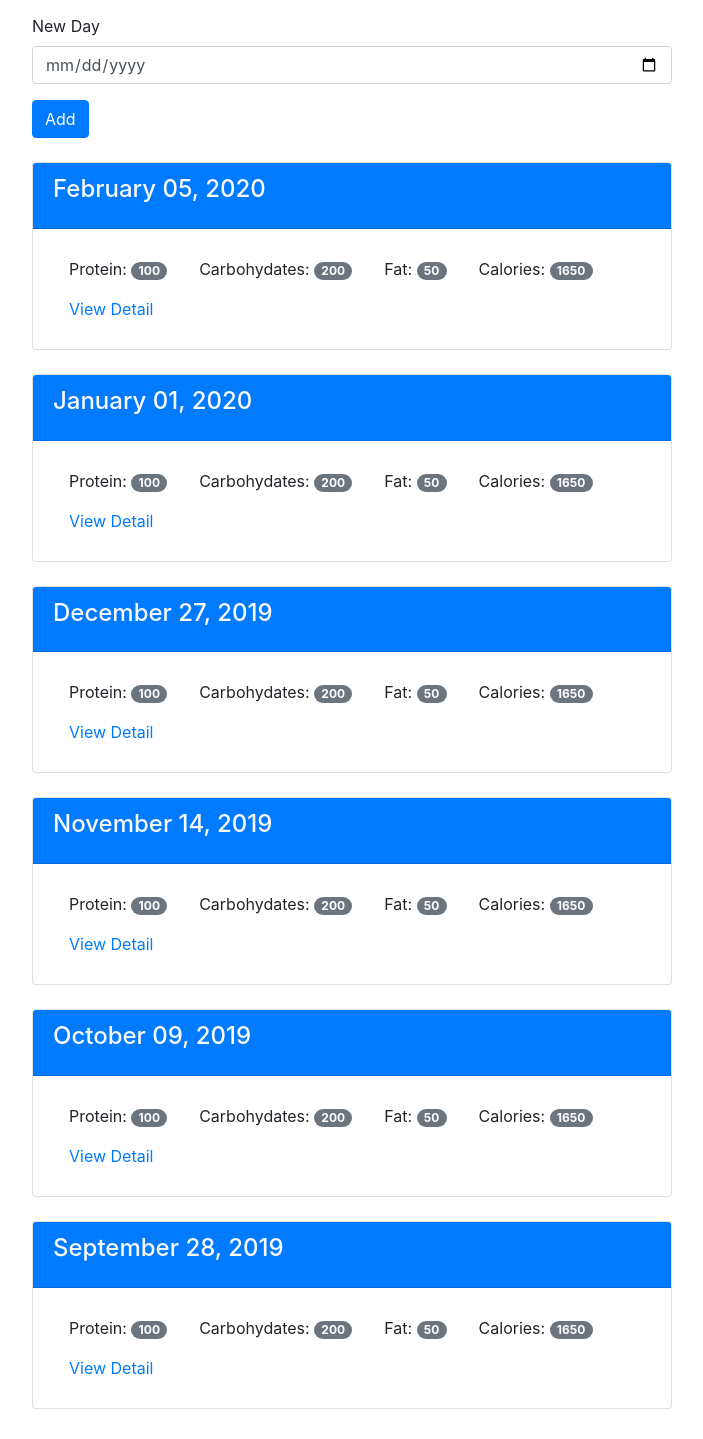
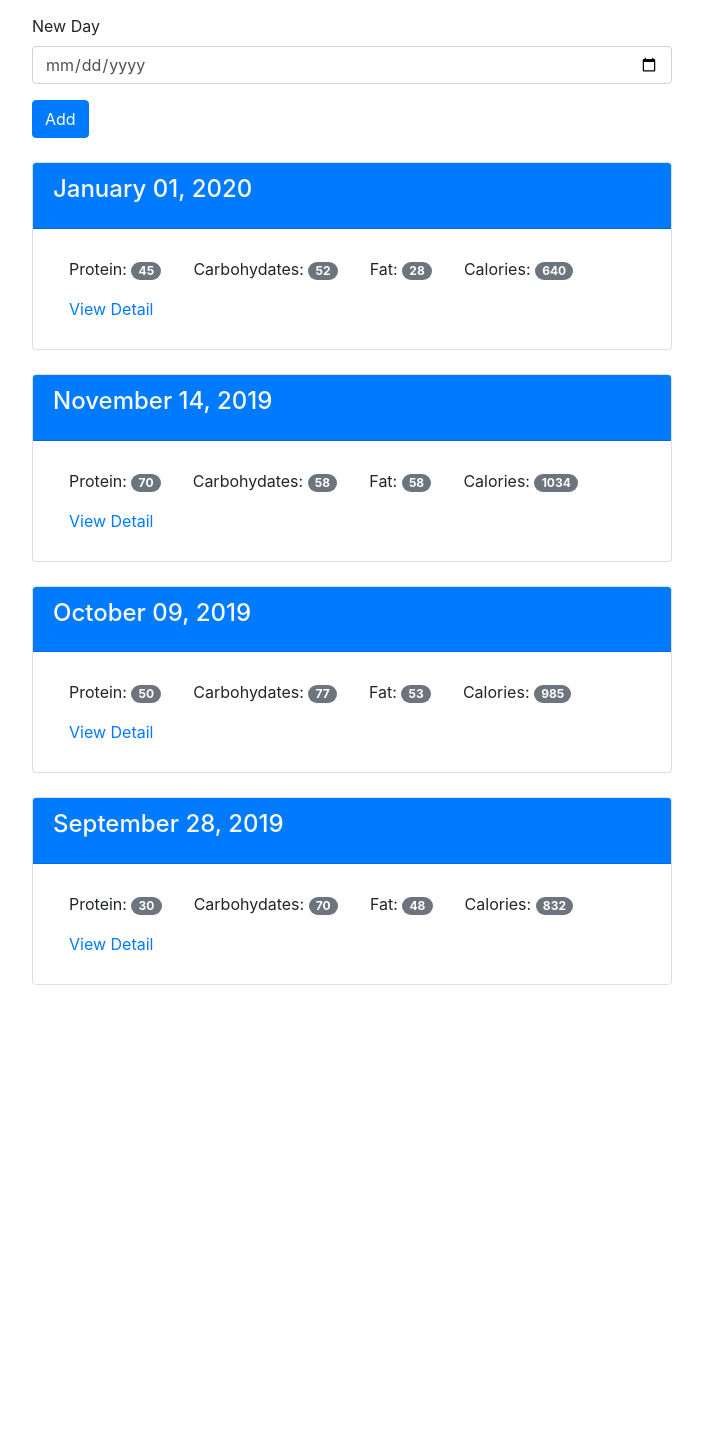
Before and after one commit to tbousiou/foodtracker, a Flask app: page / in a window 1280 px wide. Shown: the part 56-1495 px from the top of the page, without its empty margins (288-991 px from the left). After the commit the page ends 1041 px from the top, so only its background shows below. Run offline with Flask 2, Linux system fonts and the light colour scheme; data comes from the database, SQL or seed files in the repository; both versions use the stored data as it was after the commit; some libraries are stand-ins or nearby versions.

Commit message:
Calculate totals in home page

```diff
--- a/app.py
+++ b/app.py
@@ -21,11 +21,24 @@ def index():
 		db.execute('insert into log_date (entry_date) values (?)', [user_date])
 		db.commit()
 
-	query = 'select entry_date from log_date order by entry_date desc'
+	#query = 'select entry_date from log_date order by entry_date desc'
+	query = """	select log_date.entry_date,
+				sum(food.protein) as sumprotein,
+    			sum(food.carbohydrates) as sumcarbohydrates,
+			    sum(food.fat) as sumfat,
+			    sum(food.calories) as sumcalories
+				from food
+				join food_date
+				on food.id = food_date.food_id
+				join log_date
+				on log_date.id = food_date.log_date_id
+				group by log_date.entry_date
+				order by log_date.entry_date desc
+	 		"""
 	cur = db.execute(query)
 	results = cur.fetchall()
-
-	log_dates = [ {'pretty_date': datetime.strftime(datetime.strptime(day['entry_date'], '%Y-%m-%d'), '%B %d, %Y'), 'entry_date': day['entry_date'] } for day in results ]
+	# This is very long FIX IT!
+	log_dates = [ {'pretty_date': datetime.strftime(datetime.strptime(day['entry_date'], '%Y-%m-%d'), '%B %d, %Y'), 'entry_date': day['entry_date'], 'sumprotein': day['sumprotein'], 'sumcarbohydrates': day['sumcarbohydrates'], 'sumfat': day['sumfat'], 'sumcalories': day['sumcalories'] } for day in results ]
 	return render_template('home.html', log_dates=log_dates)
 
 @app.route('/view/<date>', methods = ['GET', 'POST'])
--- a/templates/day.html
+++ b/templates/day.html
@@ -32,6 +32,7 @@
                   <li class="nav-item"><a class="nav-link">Fat: <span class="badge badge-pill badge-secondary">{{total_fat}}</span></a></li>
                   <li class="nav-item"><a class="nav-link">Calories: <span class="badge badge-pill badge-secondary">{{total_calories}}</span></a></li>
                 </ul>
+                <div class="pb-2  border-bottom"></div>
               </div>
 
             </div>
--- a/templates/home.html
+++ b/templates/home.html
@@ -23,10 +23,10 @@
 
             <div class="card-body">
               <ul class="nav nav-pills" role="tablist">
-                <li class="nav-item"><a class="nav-link">Protein: <span class="badge badge-pill badge-secondary">100</span></a></li>
-                <li class="nav-item"><a class="nav-link">Carbohydates: <span class="badge badge-pill badge-secondary">200</span></a></li>
-                <li class="nav-item"><a class="nav-link">Fat: <span class="badge badge-pill badge-secondary">50</span></a></li>
-                <li class="nav-item"><a class="nav-link">Calories: <span class="badge badge-pill badge-secondary">1650</span></a></li>
+                <li class="nav-item"><a class="nav-link">Protein: <span class="badge badge-pill badge-secondary">{{day.sumprotein}}</span></a></li>
+                <li class="nav-item"><a class="nav-link">Carbohydates: <span class="badge badge-pill badge-secondary">{{day.sumcarbohydrates}}</span></a></li>
+                <li class="nav-item"><a class="nav-link">Fat: <span class="badge badge-pill badge-secondary">{{day.sumfat}}</span></a></li>
+                <li class="nav-item"><a class="nav-link">Calories: <span class="badge badge-pill badge-secondary">{{day.sumcalories}}</span></a></li>
                 <li class="nav-item"><a class="nav-link" href="{{ url_for('view', date=day.entry_date) }}">View Detail</a></li>
               </ul>
             </div>
```
Also changed, not shown: food_tracker.db.
